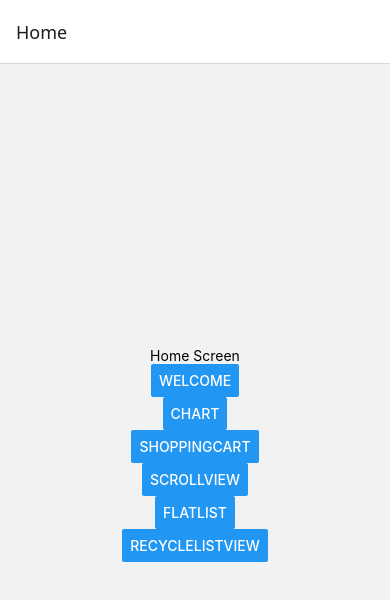
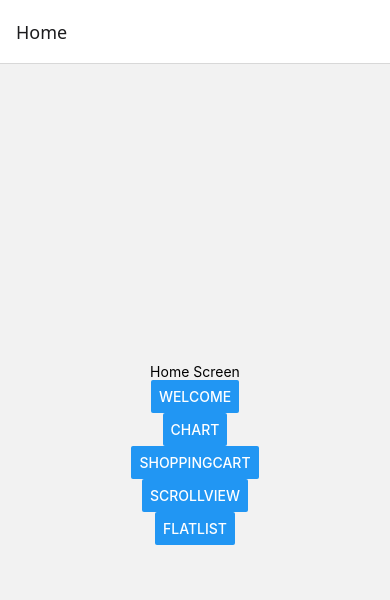
Before and after one commit to tianqing617/ReactNativeAwesome, a React Native app: screen /Home in a window 390 px wide. Shown: the top 600 px of the page. Built offline with nearby package versions, Linux system fonts and the light colour scheme; what @wuba/react-native-echarts would draw is missing.

Commit message:
feat: 注释RecycleListView

```diff
--- a/src/App.tsx
+++ b/src/App.tsx
@@ -17,7 +17,7 @@ import ImageManager from './views/image-manager'
 // 滚动列表
 import ScrollViewDemo from './views/scroll-list/ScrollView.tsx'
 import FlatListDemo from './views/scroll-list/FlatList.tsx'
-import RecycleListViewDemo from './views/scroll-list/RecycleListView.tsx'
+// import RecycleListViewDemo from './views/scroll-list/RecycleListView.tsx'
 
 const Stack = createNativeStackNavigator()
 function App(): React.JSX.Element {
@@ -37,7 +37,7 @@ function App(): React.JSX.Element {
       {/* 滚动列表 */}
       <Stack.Screen name="ScrollView" component={ScrollViewDemo} />
       <Stack.Screen name="FlatList" component={FlatListDemo} />
-      <Stack.Screen name="RecycleListView" component={RecycleListViewDemo} />
+      {/* <Stack.Screen name="RecycleListView" component={RecycleListViewDemo} /> */}
     </Stack.Navigator>
   </NavigationContainer>
   );
--- a/src/Home.tsx
+++ b/src/Home.tsx
@@ -20,7 +20,8 @@ const HomeScreen: React.FC<HomeProps> = ({ navigation }) => {
       {/* 滚动列表 */}
       <Button title="ScrollView" onPress={() => handleRedirect('ScrollView')} />
       <Button title="FlatList" onPress={() => handleRedirect('FlatList')} />
-      <Button title="RecycleListView" onPress={() => handleRedirect('RecycleListView')} />
+      {/* 未实现，需要时看示例代码：src/views/scroll-list/RecycleListView.tsx.bak */}
+      {/* <Button title="RecycleListView" onPress={() => handleRedirect('RecycleListView')} /> */}
     </View>
   );
 };
--- a/src/views/scroll-list/RecycleListView.tsx
+++ /dev/null
@@ -1,24 +0,0 @@
-import React from 'react';
-import {
-  ScrollView,
-  Text,
-  View,
-} from 'react-native';
-
-export default function App(): React.JSX.Element {
-  return (
-    <ScrollView
-      contentInsetAdjustmentBehavior="automatic"
-    >
-      <View>
-        <Text>RecycleListView</Text>
-      </View>
-    </ScrollView>
-  );
-}
-
-/* const styles = StyleSheet.create({
-  highlight: {
-    fontWeight: '700',
-  },
-}); */
```
Also changed, not shown: 1 other file (tests, documents, lock files or other folders).
